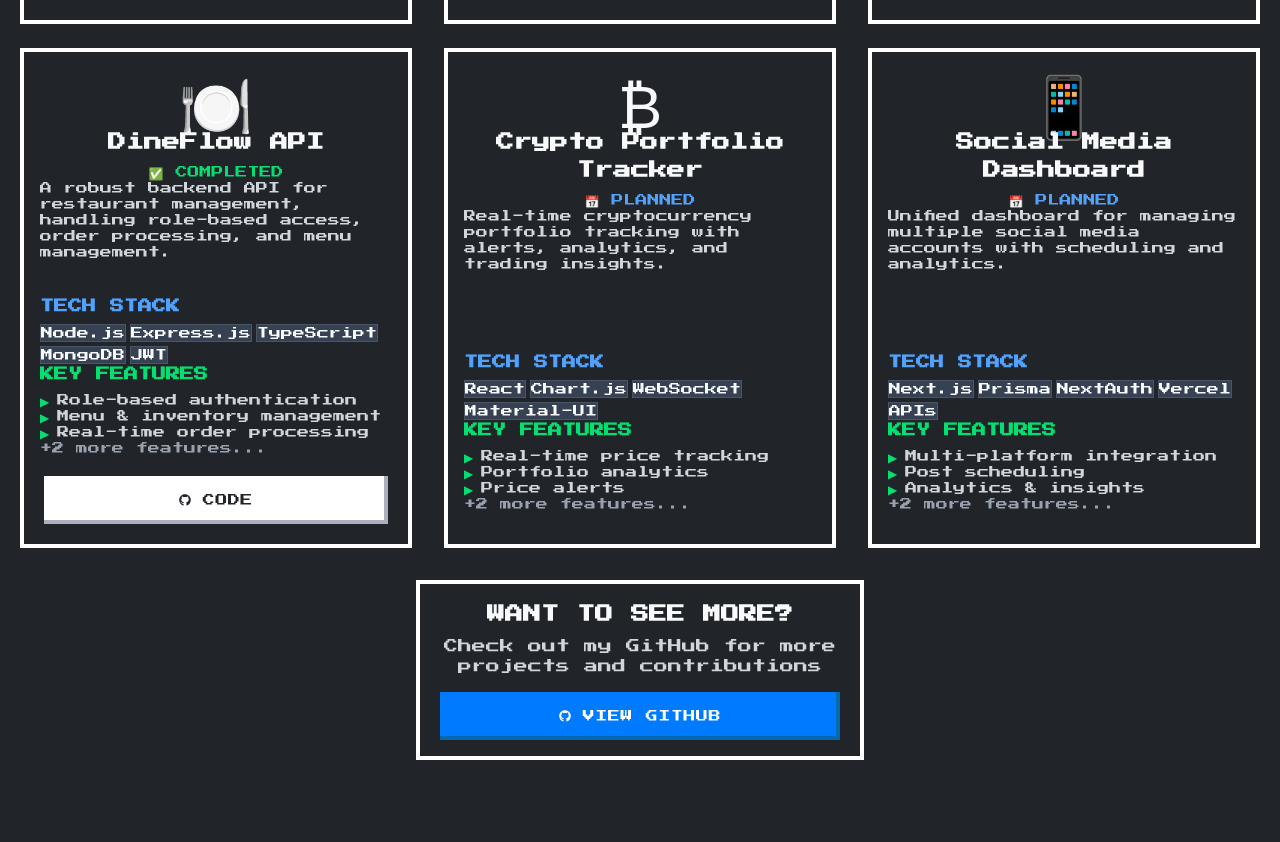
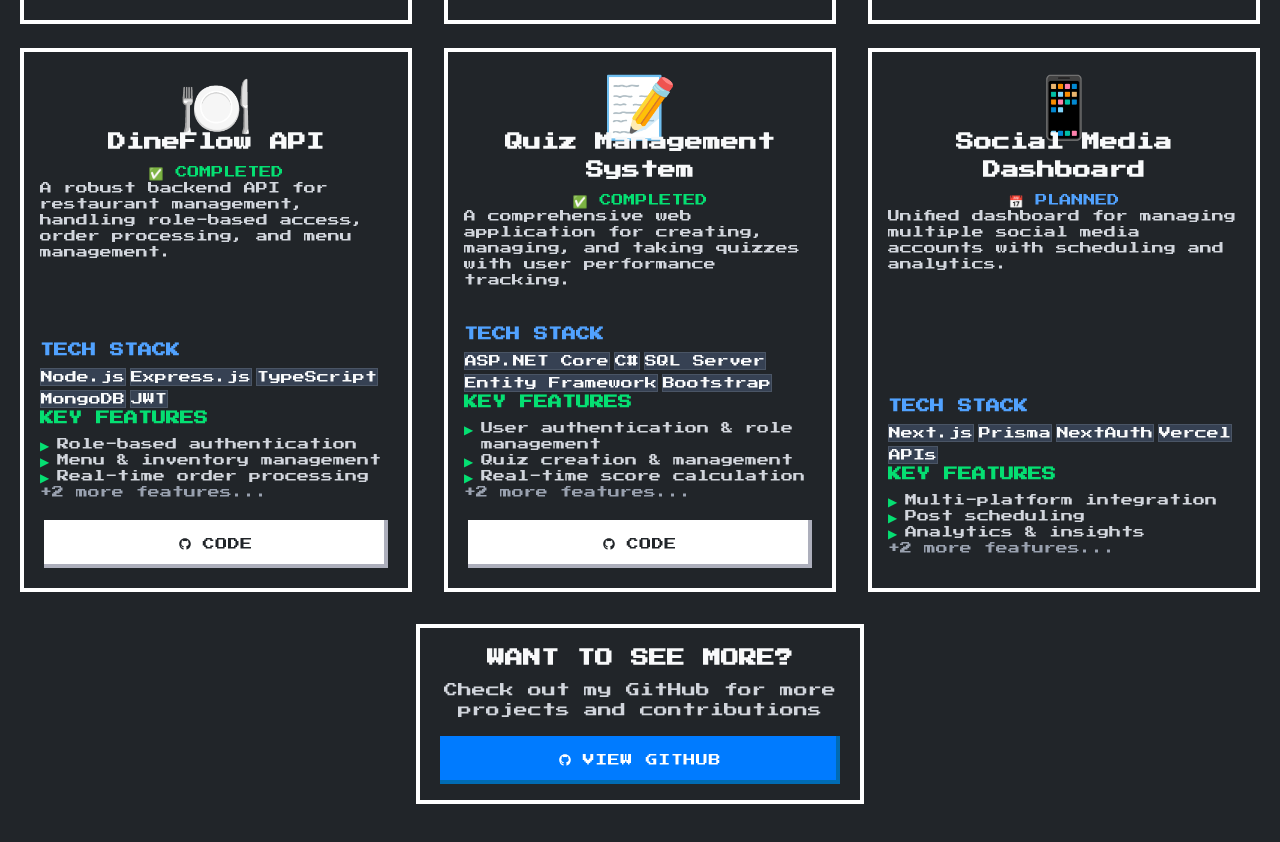
Before and after one commit to keval2310/Portfolio, a Next.js app: page / in a window 1280 px wide. Shown: the part 2620-3462 px from the top of the page. Built offline with nearby package versions, Linux system fonts and the light colour scheme.

Commit message:
Update projects: Replace Crypto Portfolio with Quiz Management System

```diff
--- a/src/constants/projectsData.ts
+++ b/src/constants/projectsData.ts
@@ -86,20 +86,21 @@ export const projects: Project[] = [
   },
   {
     id: "proj5",
-    title: "Crypto Portfolio Tracker",
+    title: "Quiz Management System",
     description:
-      "Real-time cryptocurrency portfolio tracking with alerts, analytics, and trading insights.",
-    category: "frontend",
-    technologies: ["React", "Chart.js", "WebSocket", "Material-UI"],
+      "A comprehensive web application for creating, managing, and taking quizzes with user performance tracking.",
+    category: "fullstack",
+    technologies: ["ASP.NET Core", "C#", "SQL Server", "Entity Framework", "Bootstrap"],
     features: [
-      "Real-time price tracking",
-      "Portfolio analytics",
-      "Price alerts",
-      "Trading history",
-      "Market insights",
+      "User authentication & role management",
+      "Quiz creation & management",
+      "Real-time score calculation",
+      "Admin dashboard",
+      "Question bank management",
     ],
-    image: "₿",
-    status: "planned",
+    githubUrl: "https://github.com/keval2310/Quiz-Management",
+    image: "📝",
+    status: "completed",
   },
   {
     id: "proj6",
```
